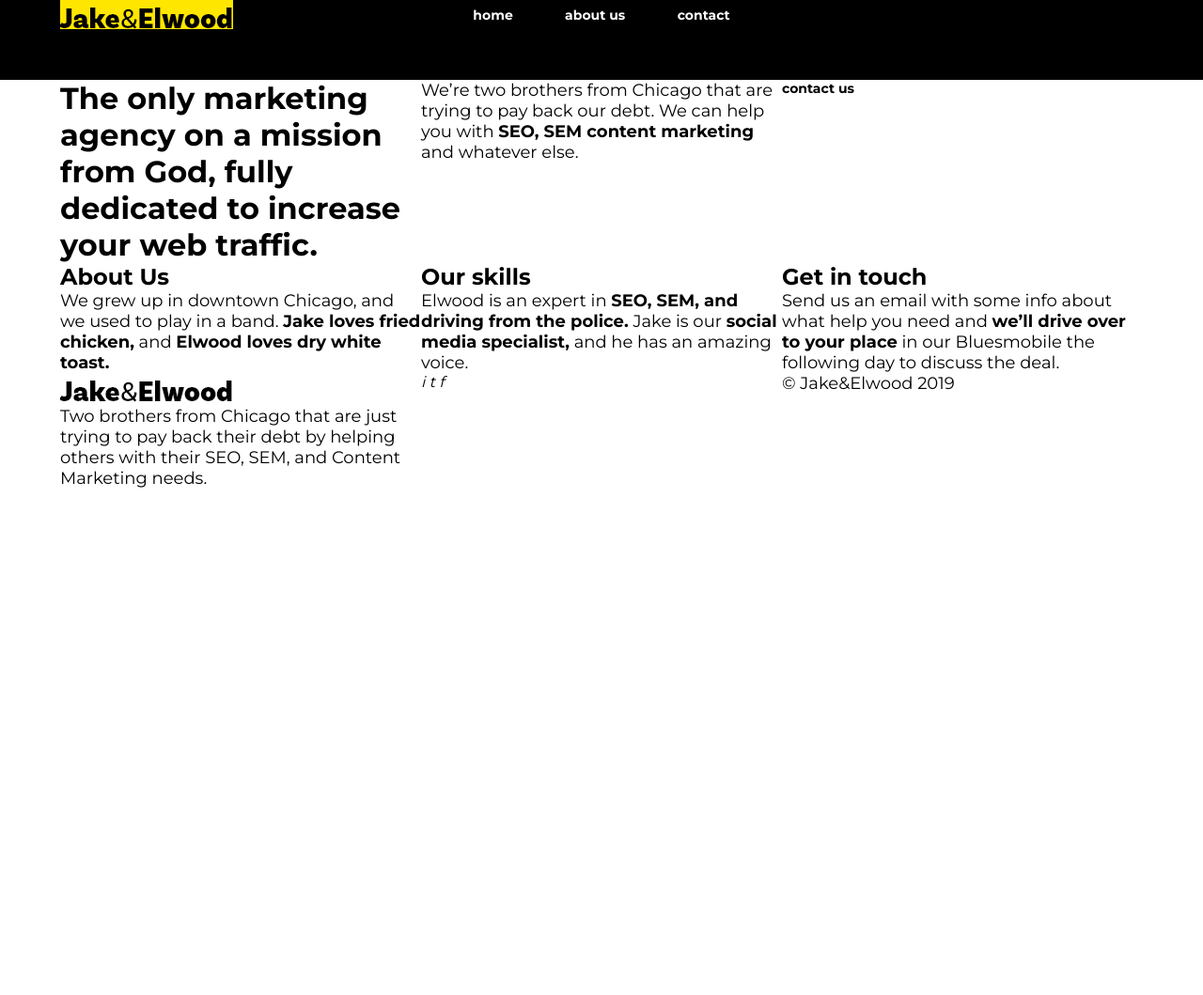
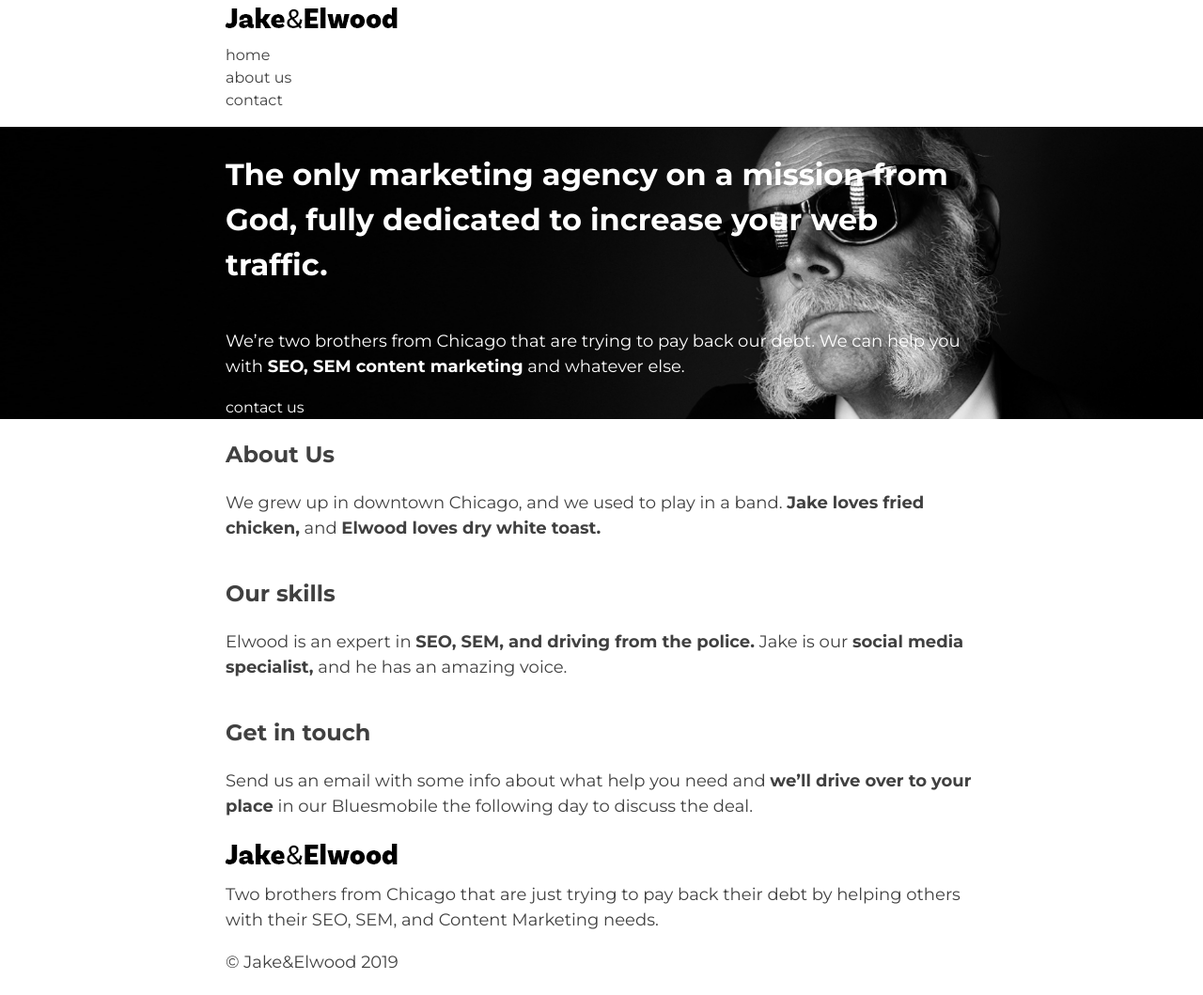
Before and after one commit to jayH4487/marketing-company-website, a plain HTML site: page index.html in a window 1280 px wide. Shown: the top 1059 px of the page at 94% size. Before the commit the page ends 800 px from the top, so only its background shows below. Drawn offline with Linux system fonts and the light colour scheme.

Commit message:
refactor index.html

```diff
--- a/index.html
+++ b/index.html
@@ -9,57 +9,59 @@
     </head>
     <body>
 
-        <header>
-            <div class="container">
-                <img class="logo logo-header" src="/images/logo.png" />
-                <ul class="nav-links">
-                    <li class="nav-link"><a href="#">home</a></li>
-                    <li class="nav-link"><a href="/about.html">about us</a></li>
-                    <li class="nav-link"><a href="/contact.html">contact</a></li>
-                </ul>
+        <header class="header">
+            <div class="header-content">
+                <a class="logo-link" href="index.html">
+                    <img src="images/logo.png" alt="" class="logo">
+                </a>
+
+                <nav class="nav">
+                    <ul class="nav-list">
+                        <li class="nav-item"><a href="index.html" class="nav-link nav-link-active">home</a></li>
+                        <li class="nav-item"><a href="about.html" class="nav-link">about us</a></li>
+                        <li class="nav-item"><a href="contact.html" class="nav-link">contact</a></li>
+                    </ul>
+                </nav>
             </div>
         </header>
 
-        <div class="cta">
-            <div class="container">
-                <h1 class="cta-title">The only marketing agency on <span>a mission from God,</span> fully dedicated to increase your web traffic.</h1>
-                <p class="cta-text">We’re two brothers from Chicago that are trying to pay back our debt. We can help you with <span>SEO, SEM content marketing</span> and whatever else.</p>
-                <a class="cta-link">contact us</a>
-            </div>
-        </div>
 
-        <section>
-            <div class="container">
-                <div class="section-item">
-                    <h2 class="section-title">About Us</h2>
-                    <p class="section-text">We grew up in downtown Chicago, and we used to play in a band. <span>Jake loves fried chicken,</span> and <span>Elwood loves dry white toast.</span></p>
+        <main>
+            <section class="hero">
+                <h1 class="hero-title">The only marketing agency on <span>a mission from God,</span> fully dedicated to increase your web traffic.</h1>
+                <p class="hero-text">We’re two brothers from Chicago that are trying to pay back our debt. We can help you with <span>SEO, SEM content marketing</span> and whatever else.</p>
+                <a class="btn btn-primary">contact us</a>
+            </section>
+
+            <section class="info">
+                <div class="info-item">
+                    <h2 class="info-title">About Us</h2>
+                    <p class="info-text">We grew up in downtown Chicago, and we used to play in a band. <span>Jake loves fried chicken,</span> and <span>Elwood loves dry white toast.</span></p>
                 </div>
-                <div class="section-item">
-                    <h2 class="section-title">Our skills</h2>
-                    <p class="section-text">Elwood is an expert in <span>SEO, SEM, and driving from the police.</span> Jake is our <span>social media specialist,</span> and he has an amazing voice.</p>
+                <div class="info-item">
+                    <h2 class="info-title">Our skills</h2>
+                    <p class="info-text">Elwood is an expert in <span>SEO, SEM, and driving from the police.</span> Jake is our <span>social media specialist,</span> and he has an amazing voice.</p>
                 </div>
-                <div class="section-item">
-                    <h2 class="section-title">Get in touch</h2>
-                    <p class="section-text">Send us an email with some info about what help you need and <span>we’ll drive over to your place</span> in our Bluesmobile the following day to discuss the deal.</p>
+                <div class="info-item">
+                    <h2 class="info-title">Get in touch</h2>
+                    <p class="info-text">Send us an email with some info about what help you need and <span>we’ll drive over to your place</span> in our Bluesmobile the following day to discuss the deal.</p>
                 </div>
-            </div>
-        </section>
+            </section>
+        </main>
+
 
         <footer>
-            <div class="container">
-                <div>
-                    <img class="logo" src="/images/logo.png" />
-                    <p class="footer-text">Two brothers from Chicago that are just trying to pay back their debt by helping others with their SEO, SEM, and Content Marketing needs.</p>
-                </div>
-                <div class="footer-social-media">
-                    <i class="footer-social-media-icon">i</i>
-                    <i class="footer-social-media-icon">t</i>
-                    <i class="footer-social-media-icon">f</i>
-                </div>
+            <div class="footer-main">
+                <img class="logo" src="/images/logo.png" />
+                <p class="footer-text">Two brothers from Chicago that are just trying to pay back their debt by helping others with their SEO, SEM, and Content Marketing needs.</p>
                 <p class="footer-copyright">© Jake&Elwood 2019</p>
             </div>
+            <ul class="social-list">
+                <li class="social-item"><a href="#" class="social-link"></a>f</li>
+                <li class="social-item"><a href="#" class="social-link"></a>t</li>
+                <li class="social-item"><a href="#" class="social-link"></a>i</li>
+            </ul>
         </footer>
 
     </body>
-    </body>
 </html>
--- a/styles.css
+++ b/styles.css
@@ -1,23 +1,31 @@
 * {
-    margin: 0;
+    box-sizing: border-box;
 }
 
 body {
+    margin: 0;
     font-family: 'Montserrat', sans-serif;
+    color: #404040;
+    line-height: 1.5;
 }
+
+h1,
+h2,
+span {
+    font-weight: 700;
+}
+
 
 ul {
     list-style: none;
     padding: 0;
 }
 
-.nav-links,
-h1,
-h2,
-span,
-.cta-link {
-    font-weight: 700;
+img {
+    max-width: 100%;
+    display: block;
 }
+
 
 h1 {
     font-size: 2rem;
@@ -33,32 +41,44 @@ a {
 }
 
 .nav-links,
-.cta-link {
+.hero-link {
     font-size: 0.875rem;
 }
 
 
 
-
-.container {
-    width: 90%;
-    margin: 0 auto;
+.hero {
     display: grid;
-    grid-template-columns: repeat(3, 1fr);
+    grid-template-columns: minmax(1em, 1fr) minmax(260px, 800px) minmax(1em, 1fr);
+    background: black;
+    background-image: url(/images/hero-bg.jpg);
+    background-position: center;
+    background-size: cover;
+    background-repeat: no-repeat;
+    color: white;
 }
 
-.nav-links {
-    display: flex;
-    justify-content: space-evenly;
-    align-items: center;
+.hero > *,
+.header-content > *,
+.info > *,
+footer > * {
+    grid-column: 2 / -2;
 }
 
-header {
-    background: black;
-    color: white;
-    height: 85px;
+
+
+.header-content {
+    display: grid;
+    grid-template-columns: minmax(1em, 1fr) minmax(260px, 800px) minmax(1em, 1fr);
 }
 
-.logo-header {
-    background: #FFE600;
+
+.info {
+    display: grid;
+    grid-template-columns: minmax(1em, 1fr) minmax(260px, 800px) minmax(1em, 1fr);
 }
+
+footer {
+    display: grid;
+    grid-template-columns: minmax(1em, 1fr) minmax(260px, 800px) minmax(1em, 1fr);
+}
```
Also changed, not shown: about.html (+23 -22 lines), contact.html (+23 -21 lines).
